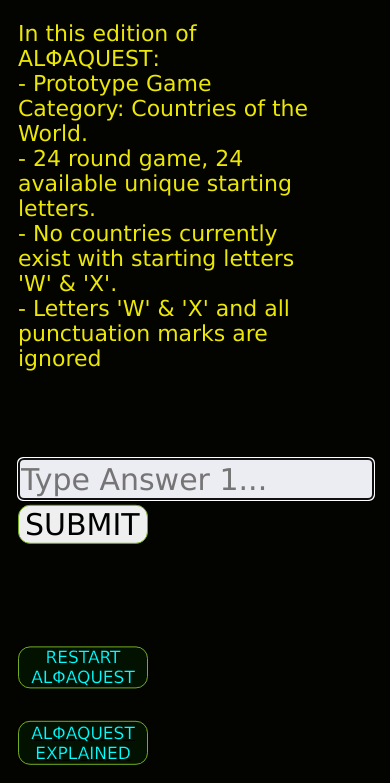
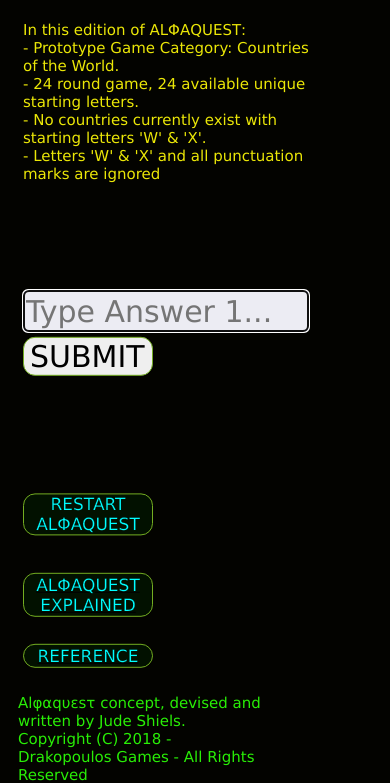
Before and after one commit to alfaquest/alfaquestv2, a website: page public/index.html in a window 390 px wide. Shown: the part 86-869 px from the top of the page. Drawn offline with Linux system fonts and the light colour scheme.

Commit message:
reponsive update

```diff
--- a/public/css/style.css
+++ b/public/css/style.css
@@ -33,6 +33,15 @@ h5 {
 p {
   color: #ebe707;
     font: 22px "Lucida Grande", Helvetica, Arial, sans-serif;
+    width:85%;
+    text-align: left;
+    margin: 0;
+    padding: 0;
+}
+
+#intro {
+  color: #ebe707;
+    font: 20px "Lucida Grande", Helvetica, Arial, sans-serif;
     width:85%;
     text-align: left;
     margin: 0;
@@ -134,6 +143,28 @@ button {
 }
 
 @media only screen and (max-width: 400px) {
+  p {
+    color: #ebe707;
+    font: 15px "Lucida Grande", Helvetica, Arial, sans-serif;
+    width:85%;
+    text-align: left;
+    margin: 5px;
+    padding: 0;
+  }
+}
+
+@media only screen and (max-width: 400px) {
+  #intro {
+    color: #ebe707;
+    font: 15px "Lucida Grande", Helvetica, Arial, sans-serif;
+    width:85%;
+    text-align: left;
+    margin: 5px;
+    padding: 0;
+  }
+}
+
+@media only screen and (max-width: 400px) {
   button {
       width: 130px;
   }
@@ -142,6 +173,19 @@ button {
 @media only screen and (max-width: 400px) {
   #restart {
       width: 130px;
+  }
+}
+
+@media only screen and (max-width: 400px) {
+  input {
+    font: 32px "Lucida Grande", Helvetica, Arial, sans-serif;
+    position: absolute;
+    display: block;
+    border: 5px solid #95bf47;
+    border-radius: 5px;
+    width: 280px;
+    border: 1px solid #1e07e6;
+    text-align: left;
   }
 }
 
--- a/public/index.html
+++ b/public/index.html
@@ -9,7 +9,7 @@
 
 <form>
     <h1>ΑLΦΑQUΕSΤ</h1>
-    <p> In this edition of ΑLΦΑQUΕSΤ:<br>
+    <p id = intro> In this edition of ΑLΦΑQUΕSΤ:<br>
         - Prototype Game Category: Countries of the World.<br>
         - 24 round game, 24 available unique starting letters.<br>
         - No countries currently exist with starting letters 'W' & 'X'.<br>
```
